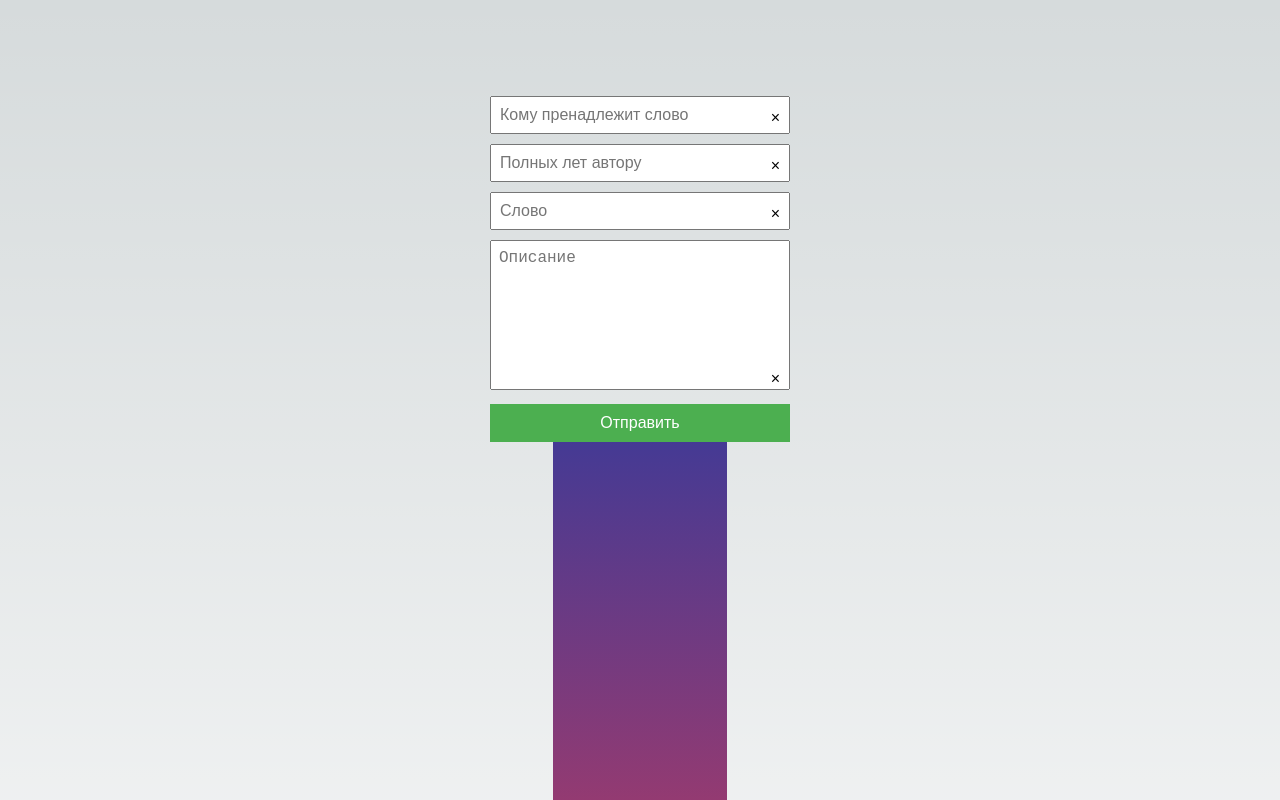
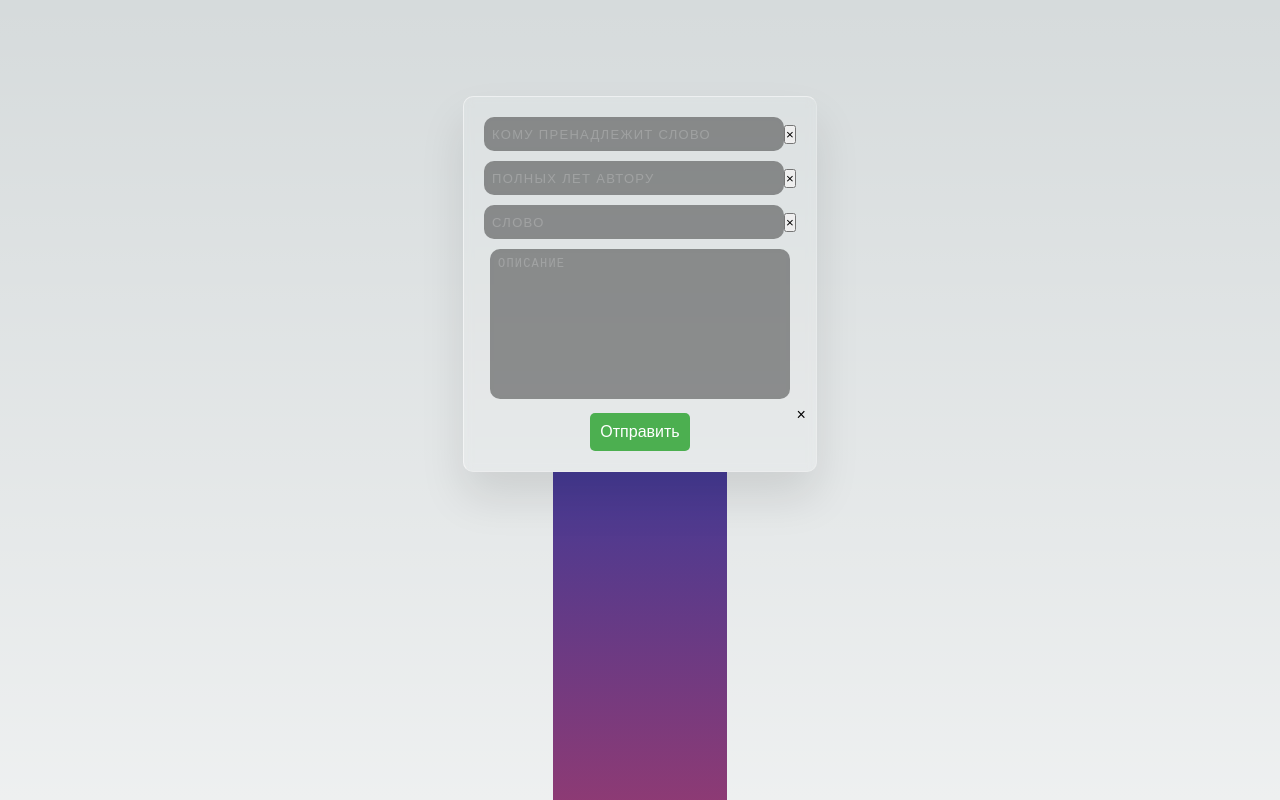
Before and after one commit to RUS29TAM/server, a Next.js app: page / in a window 1280 px wide. Shown: the top 800 px of the page. Built offline with nearby package versions, Linux system fonts and the light colour scheme.

Commit message:
chore: configure styles for Form.module.css

```diff
--- a/src/app/components/Form/Form.module.css
+++ b/src/app/components/Form/Form.module.css
@@ -1,24 +1,28 @@
 .formContainer {
     display: flex;
     flex-direction: column;
-    width: 300px;
-    margin: 0 auto;
+    justify-content: center;
+    align-items: center;
+    padding: 20px;
+    margin: 0;
+    backdrop-filter: blur(5px);
+    background: hsla(0,0%,100%,.1);
+    border-bottom: 1px solid hsla(0,0%,100%,.5);
+    border-radius: 10px;
+    border-right: 1px solid hsla(0,0%,100%,.5);
+    border-color: hsla(0,0%,100%,.5) hsla(0,0%,100%,.2) hsla(0,0%,100%,.2) hsla(0,0%,100%,.5);
+    border-style: solid;
+    border-width: 1px;
+    box-shadow: 0 25px 45px rgba(0,0,0,.1);
+
+
 }
-.inputContainer {
+.textAreaWrapper {
     position: relative;
     width: fit-content;
     display: inline-block;
 }
-.clearInput {
-    position: absolute;
-    right: 10px;
-    top: 45%;
-    transform: translateY(-50%);
-    border: none;
-    background: none;
-    cursor: pointer;
-    font-size: 16px;
-}
+
 .clearTextArea {
     position: absolute;
     right: 10px;
@@ -35,24 +39,42 @@
     margin-bottom: 10px;
     padding: 8px;
     font-size: 16px;
+    border-radius: 10px;
+    border: none;
+    outline: none;
+    color:  #FFF;
+    backdrop-filter: blur(5px);
+    background: rgba(0, 0, 0, 0.4);
 }
+
+.inputField::placeholder,.textArea::placeholder  {
+    color: rgba(255, 255, 255, 0.2);
+    font-weight: normal;
+    font-size: small;
+    letter-spacing: .1em;
+    text-transform: uppercase;
+}
+
 .textArea {
     height: 150px;
     resize: none; /* Позволяет изменять размер по вертикали */
 }
 
+.btnWrapper {
+    display: flex;
+    gap: 15px;
+}
+
 .submitButton,.clearButton {
+    width: 100px;
     padding: 10px;
     font-size: 16px;
     background-color: #4CAF50;
     color: white;
     border: none;
     cursor: pointer;
+    border-radius: 5px;
 }
-.clearButton {
-    margin-top: 8px;
-}
-
 
 .submitButton:hover {
     background-color: #45a049;
```
